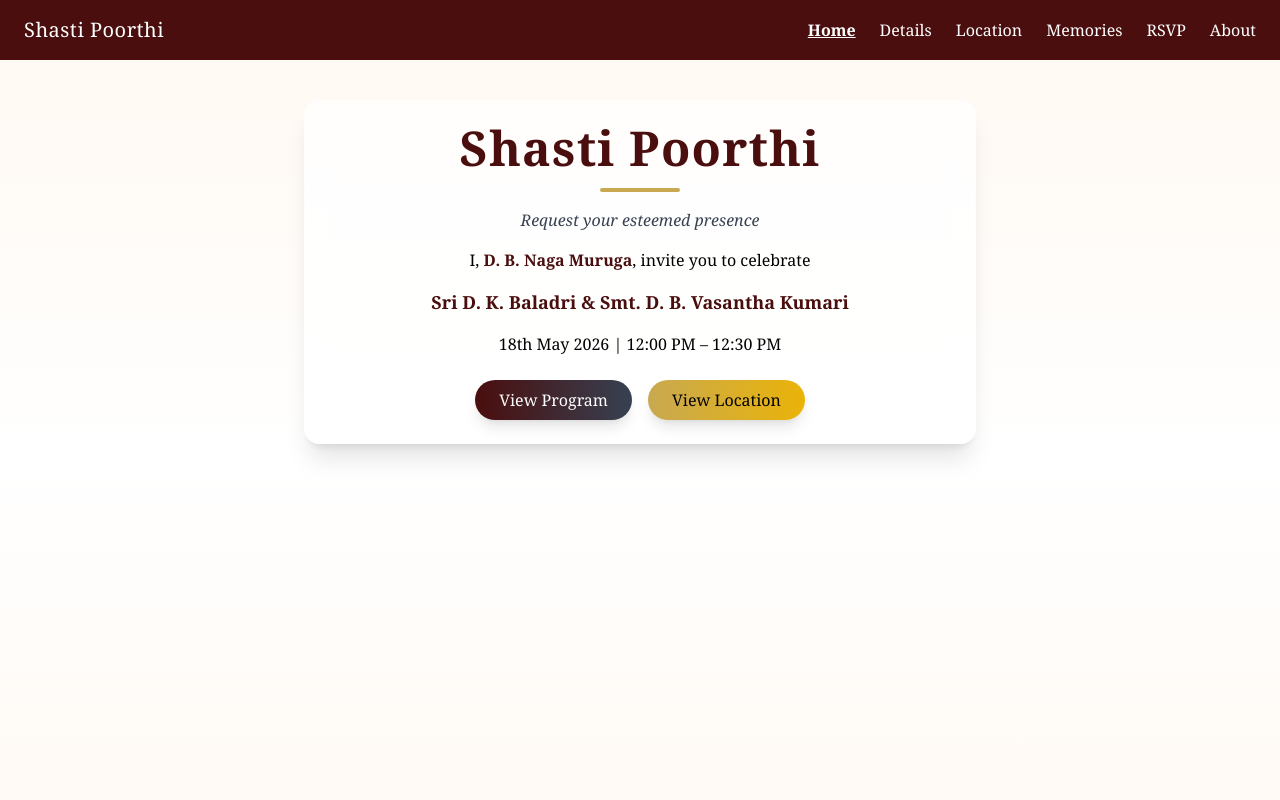
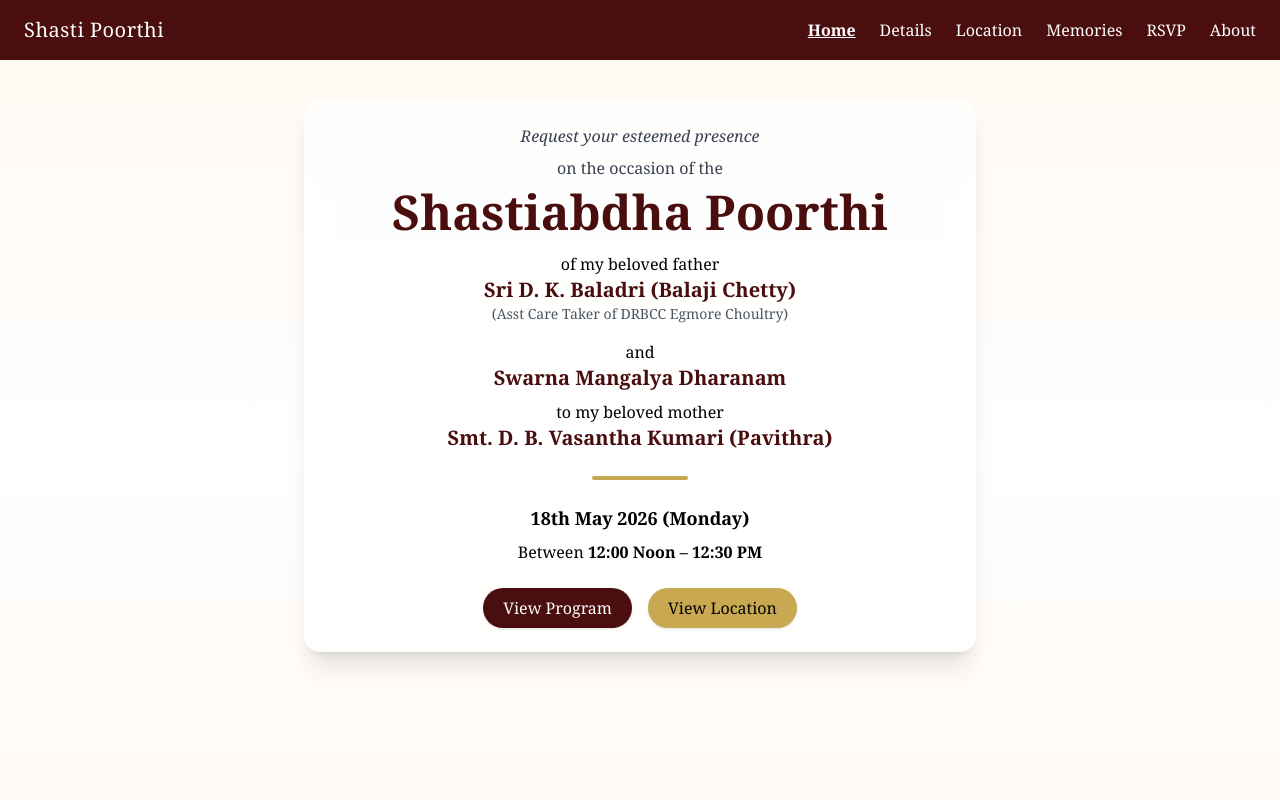
Before and after one commit to nakks-007/shastipoorthy-invitation, an Angular app: page /#/home in a window 1280 px wide. Shown: the top 800 px of the page. Built offline with nearby package versions, Linux system fonts and the light colour scheme.

Commit message:
Build HTML Pointing Issue Fixed

```diff
--- a/src/app/pages/home/home.component.html
+++ b/src/app/pages/home/home.component.html
@@ -1,45 +1,83 @@
 <div class="px-4 py-10">
+  <div class="max-w-2xl mx-auto bg-white/80 backdrop-blur-md shadow-xl rounded-2xl p-6 text-center animate-fadeInUp">
 
-  <div class="max-w-2xl mx-auto bg-white/80 backdrop-blur-md
-              shadow-xl rounded-2xl p-6 text-center animate-fadeInUp">
 
-    <h1 class="text-3xl md:text-5xl text-primary font-semibold tracking-wide">
-      Shasti Poorthi
-    </h1>
-
-    <div class="w-20 h-1 bg-gold mx-auto my-4 rounded"></div>
-
-    <p class="text-gray-700 italic">
+    <p class="italic text-gray-700">
       Request your esteemed presence
     </p>
 
-    <p class="mt-4">
-      I, <span class="text-primary font-semibold">D. B. Naga Muruga</span>,
-      invite you to celebrate
+
+    <p class="mt-2 text-gray-700">
+      on the occasion of the
     </p>
 
-    <p class="mt-4 text-lg font-semibold text-primary">
-      Sri D. K. Baladri & Smt. D. B. Vasantha Kumari
+
+    <h1 class="text-3xl md:text-5xl text-primary font-bold mt-2">
+      Shastiabdha Poorthi
+    </h1>
+
+
+    <p class="mt-4">
+      of my beloved father
     </p>
 
-    <p class="mt-4">
-      18th May 2026 | 12:00 PM – 12:30 PM
+
+    <p class="text-xl font-semibold text-primary">
+      Sri D. K. Baladri (Balaji Chetty)
     </p>
 
+
+    <p class="text-sm text-gray-600">
+      (Asst Care Taker of DRBCC Egmore Choultry)
+    </p>
+
+
+    <p class="mt-4">
+      and
+    </p>
+
+
+    <p class="text-xl font-semibold text-primary">
+      Swarna Mangalya Dharanam
+    </p>
+
+
+    <p class="mt-2">
+      to my beloved mother
+    </p>
+
+
+    <p class="text-xl font-semibold text-primary">
+      Smt. D. B. Vasantha Kumari (Pavithra)
+    </p>
+
+
+    <div class="w-24 h-1 bg-gold mx-auto my-6 rounded"></div>
+
+
+    <p class="text-lg">
+      <strong>18th May 2026 (Monday)</strong>
+    </p>
+
+
+    <p class="mt-2">
+      Between <strong>12:00 Noon – 12:30 PM</strong>
+    </p>
+
+
     <div class="mt-6 flex flex-wrap justify-center gap-4">
-
-      <a routerLink="/details"
-         class="px-6 py-2 rounded-full bg-gradient-to-r from-primary to-gray-700 text-white shadow-lg hover:scale-105 transition">
+      <a routerLink="/details" href="#/details"
+        class="bg-primary text-white px-5 py-2 rounded-full shadow hover:scale-105 transition">
         View Program
       </a>
 
-      <a routerLink="/location"
-         class="px-6 py-2 rounded-full bg-gradient-to-r from-gold to-yellow-500 text-black shadow-lg hover:scale-105 transition">
+
+      <a routerLink="/location" href="#/location"
+        class="bg-gold text-black px-5 py-2 rounded-full shadow hover:scale-105 transition">
         View Location
       </a>
-
     </div>
 
+
   </div>
-
 </div>
```
